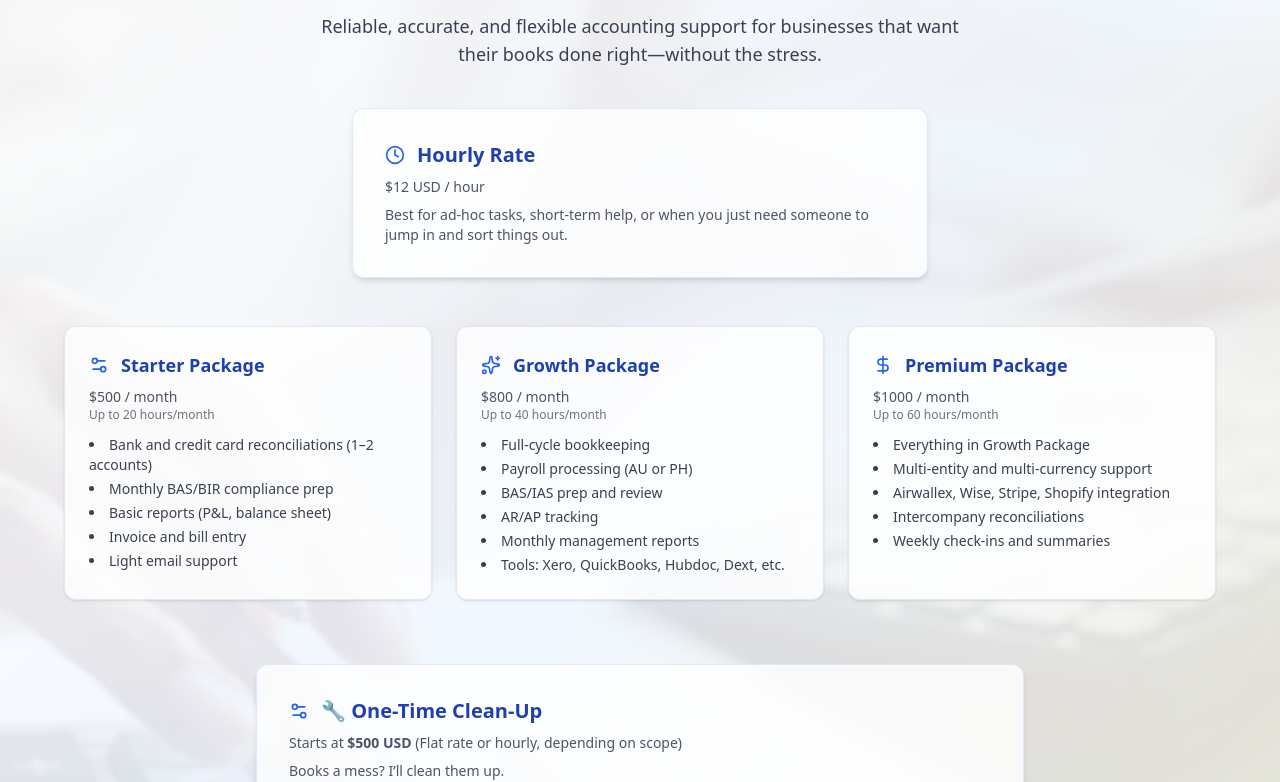
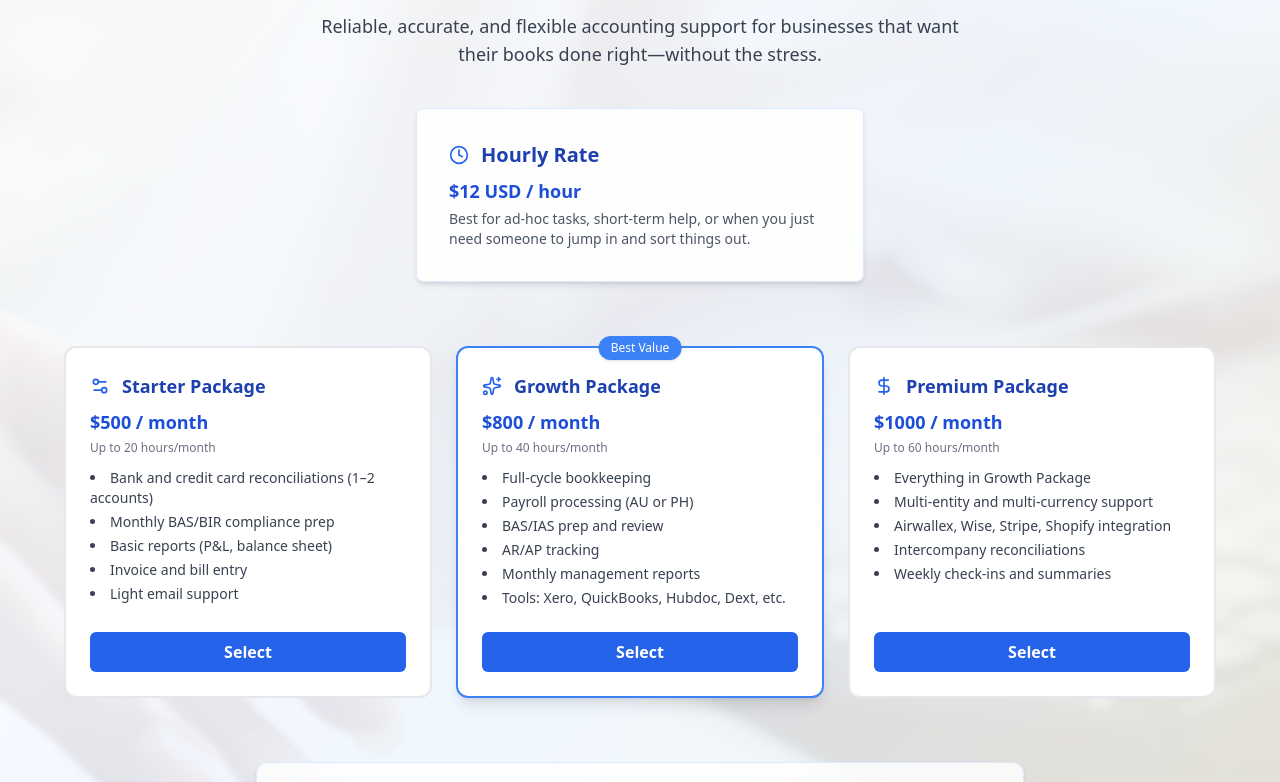
Before and after one commit to Naperality/va_portfolio, a Next.js app: page / in a window 1280 px wide. Shown: the part 4778-5560 px from the top of the page. Built offline with nearby package versions, Linux system fonts and the light colour scheme.

Commit message:
fix: improve the rate content

```diff
--- a/src/app/page.tsx
+++ b/src/app/page.tsx
@@ -578,14 +578,13 @@ export default function Home() {
       {/* Divider from Portfolio to Rates */}
       <div className="h-2 bg-gradient-to-b from-transparent to-white" />
       {/* Section pricing */}
-      <FadeInOnScroll>
         <section
           id="pricing"
           className="relative py-24 px-6 bg-gradient-to-br from-white via-blue-50 to-yellow-50 text-center scroll-mt-28 overflow-hidden"
         >
           <div className="absolute inset-0 opacity-10 -z-8">
             <Image
-              src="/pricing-bg.png" // optional background
+              src="/pricing-bg.png"
               alt="Pricing background"
               fill
               className="object-cover"
@@ -603,24 +602,23 @@ export default function Home() {
               </p>
             </FadeInOnScroll>
 
-            {/* Hourly */}
+            {/* Hourly Rate */}
             <FadeInOnScroll>
-              <div className="bg-white/80 backdrop-blur-md border border-blue-100 shadow-md rounded-xl p-6 sm:p-8 mb-12 max-w-xl mx-auto text-left">
+              <div className="bg-white/90 backdrop-blur-md border border-blue-100 shadow-md rounded-lg p-6 sm:p-8 mb-16 max-w-md mx-auto text-left">
                 <div className="flex items-center gap-3 mb-2">
                   <Clock className="w-5 h-5 text-blue-600" />
                   <h3 className="text-xl font-semibold text-blue-800">Hourly Rate</h3>
                 </div>
-                <p className="text-sm text-gray-600 mb-2">$12 USD / hour</p>
+                <p className="text-lg font-bold text-blue-700 mb-1">$12 USD / hour</p>
                 <p className="text-sm text-gray-600">
                   Best for ad-hoc tasks, short-term help, or when you just need someone to jump in and sort things out.
                 </p>
               </div>
             </FadeInOnScroll>
 
-            {/* Packages */}
+            {/* Packages Grid */}
             <div className="grid md:grid-cols-3 gap-6 text-left">
-              {[
-                {
+              {[{
                 title: 'Starter Package',
                 price: '$500 / month',
                 icon: Settings2,
@@ -632,8 +630,7 @@ export default function Home() {
                   'Invoice and bill entry',
                   'Light email support',
                 ],
-                },
-                {
+              }, {
                 title: 'Growth Package',
                 price: '$800 / month',
                 icon: Sparkles,
@@ -646,8 +643,7 @@ export default function Home() {
                   'Monthly management reports',
                   'Tools: Xero, QuickBooks, Hubdoc, Dext, etc.',
                 ],
-                },
-                {
+              }, {
                 title: 'Premium Package',
                 price: '$1000 / month',
                 icon: DollarSign,
@@ -659,30 +655,34 @@ export default function Home() {
                   'Intercompany reconciliations',
                   'Weekly check-ins and summaries',
                 ],
-                },
-              ].map((pkg, index) => (
+              }].map((pkg, index) => (
                 <motion.div
                   key={index}
                   initial={{ opacity: 0, y: 30 }}
                   whileInView={{ opacity: 1, y: 0 }}
                   viewport={{ once: false, amount: 0.2 }}
-                  transition={{
-                    duration: 0.4,
-                    delay: index * 0.2,
-                    ease: [0.25, 0.1, 0.25, 1],
-                  }}
-                  className="bg-white/80 backdrop-blur-md border border-gray-200 rounded-xl shadow hover:shadow-lg transition p-6 flex flex-col"
+                  transition={{ duration: 0.4, delay: index * 0.2, ease: [0.25, 0.1, 0.25, 1] }}
+                  className={`relative bg-white border-2 ${index === 1 ? 'border-blue-500 shadow-lg scale-[1.02]' : 'border-gray-200'} rounded-xl p-6 flex flex-col justify-between transition hover:shadow-xl`}
                 >
+                  {index === 1 && (
+                    <span className="absolute -top-3 left-1/2 transform -translate-x-1/2 bg-blue-500 text-white text-xs px-3 py-1 rounded-full shadow">Best Value</span>
+                  )}
+                  <div>
                     <div className="flex items-center gap-3 mb-2">
                       <pkg.icon className="w-5 h-5 text-blue-600" />
                       <h4 className="text-lg font-semibold text-blue-800">{pkg.title}</h4>
                     </div>
-                  <p className="text-sm text-gray-600 mb-1">{pkg.price} <span className="block text-xs text-gray-500">{pkg.hours}</span></p>
-                  <ul className="list-disc list-inside text-sm text-gray-700 mt-2 space-y-1">
+                    <p className="text-lg font-bold text-blue-700 mb-1">{pkg.price}</p>
+                    <p className="text-xs text-gray-500 mb-3">{pkg.hours}</p>
+                    <ul className="list-disc list-inside text-sm text-gray-700 space-y-1">
                       {pkg.features.map((feature, idx) => (
                         <li key={idx}>{feature}</li>
                       ))}
                     </ul>
+                  </div>
+                  <button className="mt-6 bg-blue-600 hover:bg-blue-700 text-white font-semibold py-2 px-4 rounded-md transition">
+                    Select
+                  </button>
                 </motion.div>
               ))}
             </div>
@@ -692,7 +692,7 @@ export default function Home() {
               <div className="mt-16 bg-white/80 backdrop-blur-md border border-blue-100 shadow-md rounded-xl p-6 sm:p-8 max-w-3xl mx-auto text-left">
                 <div className="flex items-center gap-3 mb-2">
                   <Settings2 className="w-5 h-5 text-blue-600" />
-                  <h3 className="text-xl font-semibold text-blue-800">🔧 One-Time Clean-Up</h3>
+                  <h3 className="text-xl font-semibold text-blue-800">One-Time Clean-Up</h3>
                 </div>
                 <p className="text-sm text-gray-600 mb-2">Starts at <strong>$500 USD</strong> (Flat rate or hourly, depending on scope)</p>
                 <p className="text-sm text-gray-600 mb-3">Books a mess? I&rsquo;ll clean them up.</p>
@@ -719,7 +719,7 @@ export default function Home() {
             </FadeInOnScroll>
           </div>
         </section>
-      </FadeInOnScroll>
+
 
       {/* Divider from Rates to Contact */}
       <div className="h-2 bg-gradient-to-b from-transparent to-white" />
```
Lines whose indentation alone changed are shown as unchanged.
